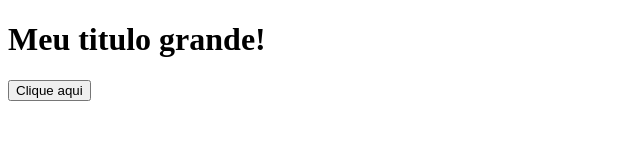
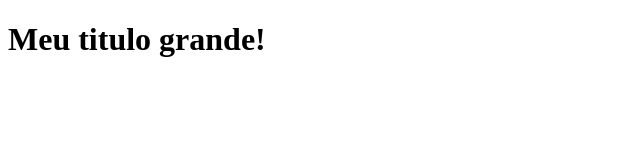
Before and after one commit to Dev-Willer/primeiro-repositorio-local, a plain HTML site: page index.html in a window 1280 px wide. Shown: the whole page, without its empty margins (0-640 px from the left). Drawn offline with Linux system fonts and the light colour scheme.

Commit message:
Version the program 1.0

```diff
--- a/index.html
+++ b/index.html
@@ -7,7 +7,7 @@
 </head>
 <body>
     <h1>Meu titulo grande!</h1>
-    <button type="submit">Clique aqui</button>
+
 
 </body>
 </html>
```
